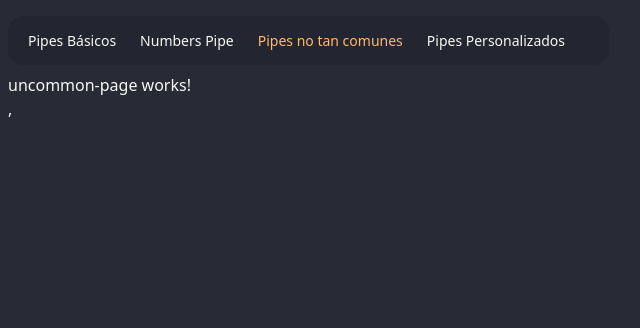
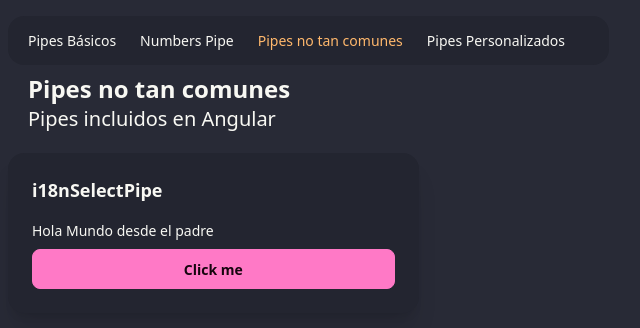
Before and after one commit to GenerationMilton/angular-pipes, an Angular app: page /uncommon in a window 1280 px wide. Shown: the top 328 px of the page, without its empty margins (0-640 px from the left). Built offline with nearby package versions, Linux system fonts and the light colour scheme.

Commit message:
angular :sparkles: content projection pipe

```diff
--- /dev/null
+++ b/src/app/components/card/card.component.html
@@ -0,0 +1,9 @@
+
+   <div class="card bg-base-200 shadow-xl">
+        <div class="card-body">
+            <h2 class="card-title mb-2">{{ title() }}</h2>
+
+            <ng-content></ng-content>
+        </div>
+
+    </div>
--- /dev/null
+++ b/src/app/components/card/card.component.ts
@@ -0,0 +1,13 @@
+import { ChangeDetectionStrategy, Component, input } from '@angular/core';
+
+@Component({
+  selector: 'app-card',
+  imports: [],
+  templateUrl: './card.component.html',
+  changeDetection: ChangeDetectionStrategy.OnPush,
+})
+export class CardComponent {
+
+  title = input.required();
+
+}
--- a/src/app/pages/uncommon-page/uncommon-page.component.html
+++ b/src/app/pages/uncommon-page/uncommon-page.component.html
@@ -1 +1,15 @@
-<p>uncommon-page works!</p>,
+<section class="mx-5 mb-5">
+    <h1 class="text-2xl font-bold">Pipes no tan comunes</h1>
+    <h3 class="text-xl font-thin">Pipes incluidos en Angular</h3>
+</section>
+
+
+<div class="grid grid-cols-1 md:grid-cols-2 lg:grid-cols-3 gap-4">
+
+   <app-card title="i18nSelectPipe">
+
+    <p>Hola Mundo desde el padre</p>
+    <button class="btn btn-primary">Click me</button>
+    </app-card>
+
+</div>
--- a/src/app/pages/uncommon-page/uncommon-page.component.ts
+++ b/src/app/pages/uncommon-page/uncommon-page.component.ts
@@ -1,8 +1,9 @@
 import {  Component } from '@angular/core';
+import { CardComponent } from "../../components/card/card.component";
 
 @Component({
   selector: 'app-uncommon-page',
-  imports: [],
+  imports: [CardComponent],
   templateUrl: './uncommon-page.component.html',
 })
 export default class UncommonPageComponent { }
```
